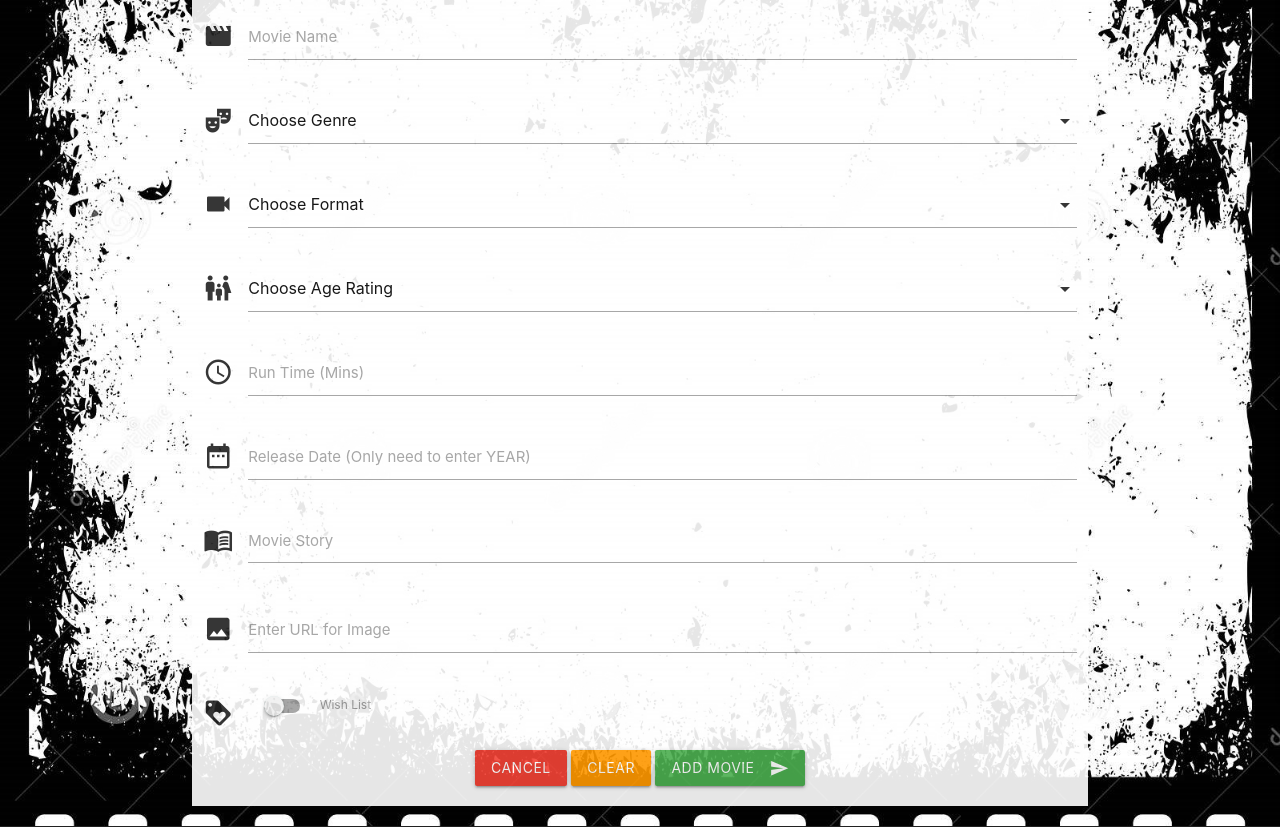
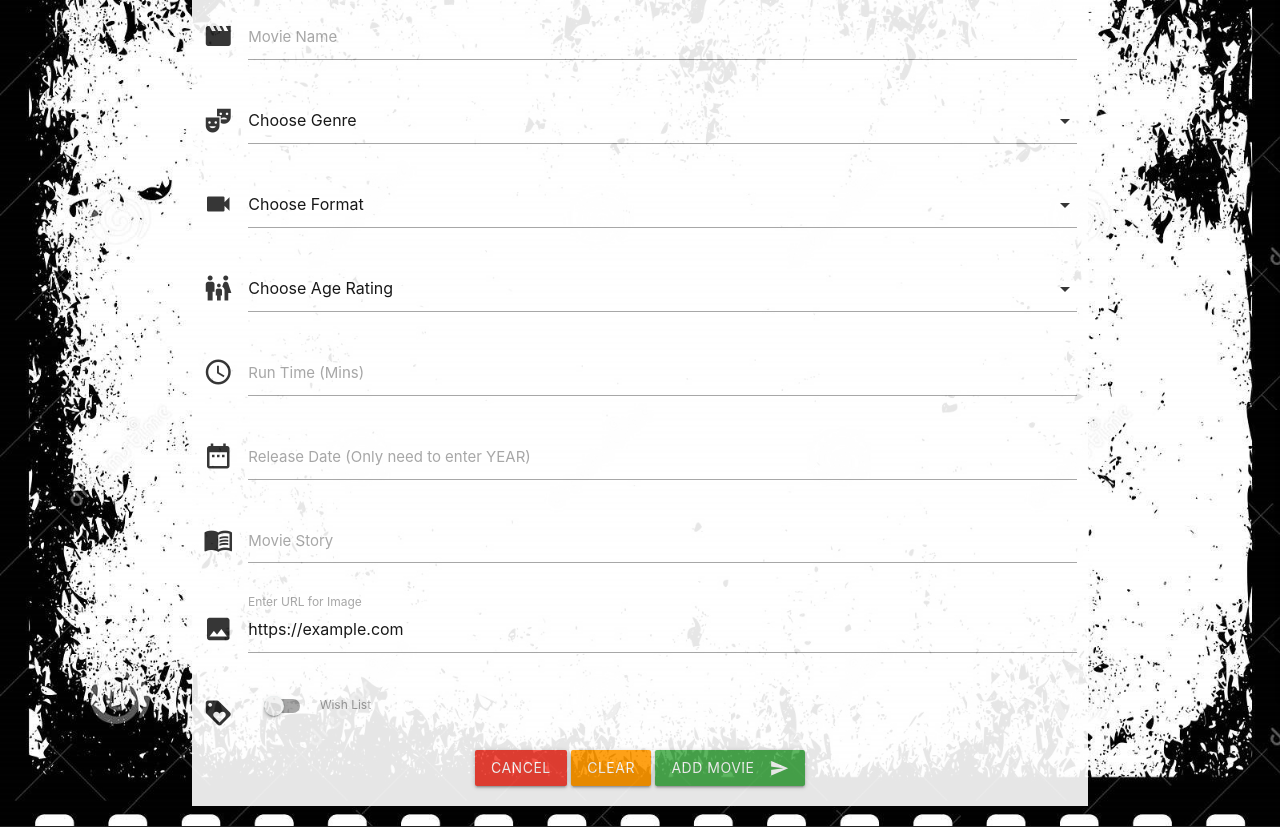
Before and after one commit to VinceNolan999/ms3-my-movie-catalog, a Flask app: page /add_movie in a window 1280 px wide. Shown: the part 160-987 px from the top of the page. Run offline with Flask 2, Linux system fonts and the light colour scheme; data that the repository does not hold is empty; some libraries are stand-ins or nearby versions.

Commit message:
fix validation on empty url

```diff
--- a/templates/add_movie.html
+++ b/templates/add_movie.html
@@ -67,7 +67,7 @@
             <!-- Image Url -->
             <div class="input-field col s12">
                 <i class="material-icons prefix">image</i>
-                <input id="image_url" name="image_url" type="url" class="validate">
+                <input id="image_url" name="image_url" type="url" placeholder="https://example.com" value="https://example.com" class="validate" required>
                 <label for="image_url">Enter URL for Image</label>
             </div>
             <!-- Wish list toggler -->
```
